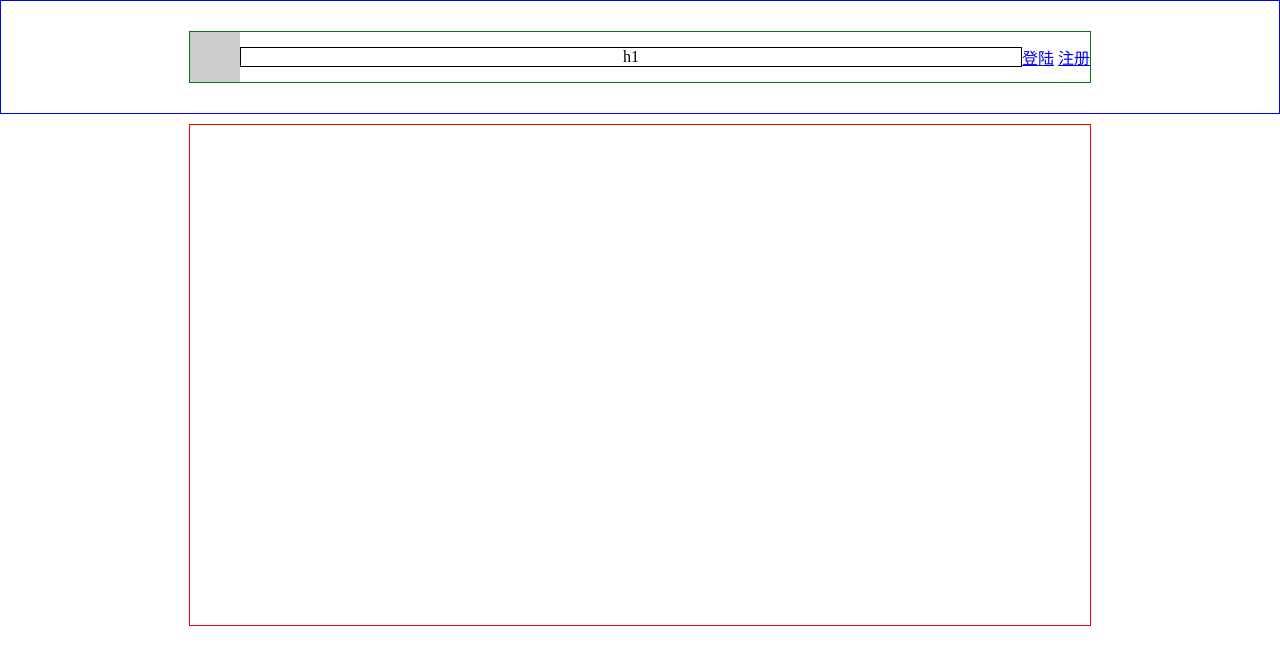
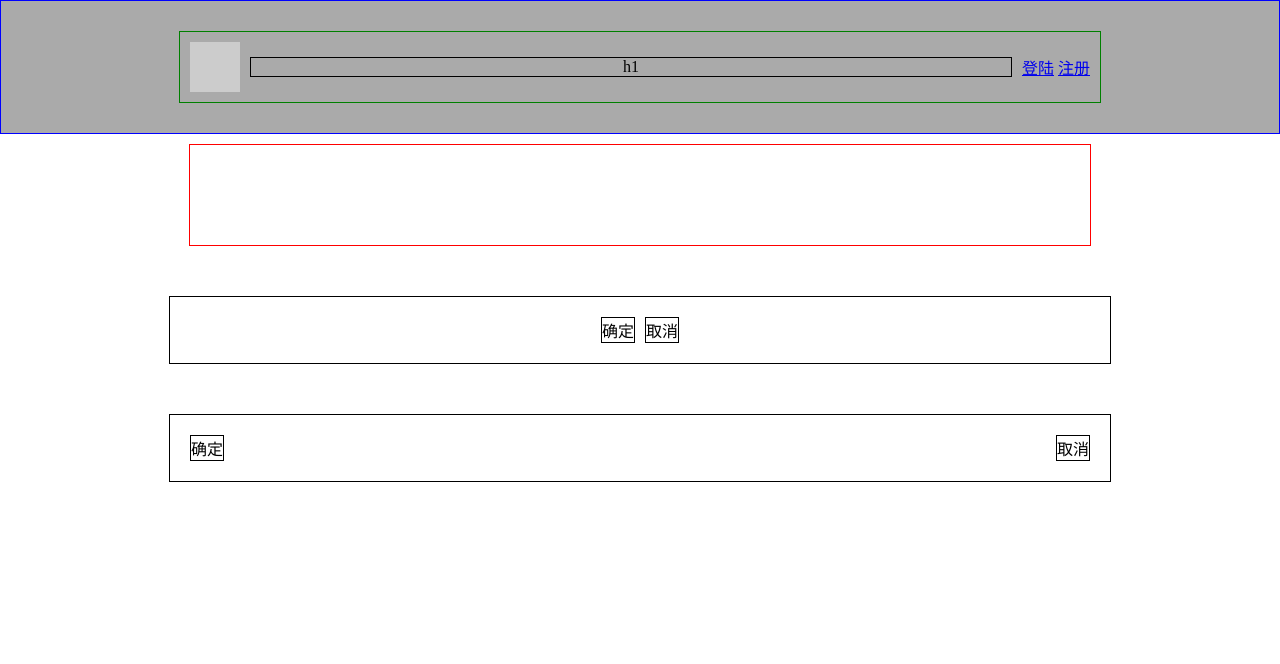
Before and after one commit to basd1995/layouts-library, a plain HTML site: page 一栏布局/index.html in a window 1280 px wide. Drawn offline with Linux system fonts and the light colour scheme.

Commit message:
allonelayout

```diff
--- a/一栏布局/index.html
+++ b/一栏布局/index.html
@@ -17,5 +17,13 @@
         </div>
     </div>
     <main></main>
+    <p>
+        <span>确定</span>
+        <span>取消</span>
+    </p>
+    <div class="parent">
+        <span>确定</span>
+        <span>取消</span>
+    </div>
 </body>
 </html>
--- a/一栏布局/main.css
+++ b/一栏布局/main.css
@@ -6,9 +6,11 @@ body {
 #topbar {
     border: 1px solid blue;
     padding: 30px;
+    background: #aaa;
 }
 
 #topbar .inner {
+    padding: 10px ;
     border: 1px solid green;
     max-width: 900px;
     margin-left: auto;
@@ -21,19 +23,51 @@ body {
     width: 50px;
     height: 50px;
     background: #ccc;
+    margin-right: 10px;
 }
 
 #topbar .sologn {
     flex-grow: 1;
     text-align: center;
     border: 1px solid;
+    margin-right: 10px;
 }
 
 main {
     max-width: 900px;
-    min-height: 500px;
+    min-height: 100px;
     border: 1px solid red;
     margin-left: auto;
     margin-right: auto;
     margin-top: 10px;
 }
+
+p {
+    max-width: 900px;
+    border: 1px solid #000;
+    margin: 0 auto;
+    margin-top: 50px;
+    padding: 20px;
+    display: flex;
+    justify-content: center;
+}
+
+p span {
+    border: 1px solid #000;
+    margin: 0 5px;
+}
+
+
+.parent {
+    max-width: 900px;
+    border: 1px solid #000;
+    margin: 0 auto;
+    margin-top: 50px;
+    padding: 20px;
+    display: flex;
+    justify-content: space-between;
+}
+
+.parent span {
+    border: 1px solid #000;
+}
```
